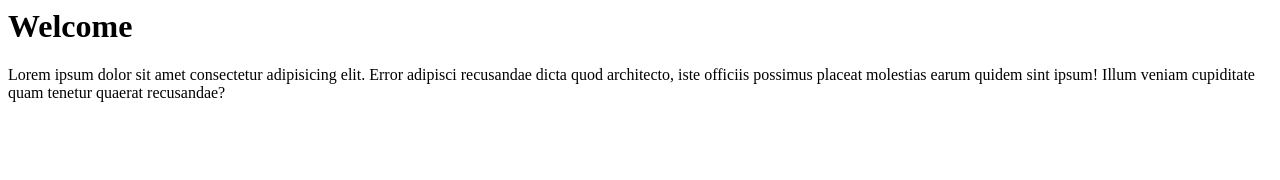
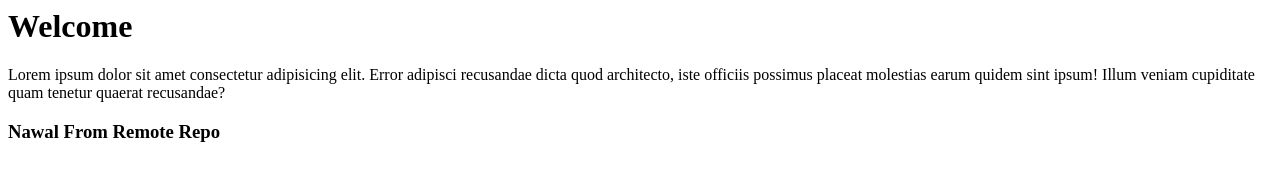
Before and after one commit to NawalZaki/E-LearningRepo, a plain HTML site: page Home.html in a window 1280 px wide. Drawn offline with Linux system fonts and the light colour scheme.

Commit message:
I add h3 tag

```diff
--- a/Home.html
+++ b/Home.html
@@ -10,5 +10,6 @@
     <div>
         <p>Lorem ipsum dolor sit amet consectetur adipisicing elit. Error adipisci recusandae dicta quod architecto, iste officiis possimus placeat molestias earum quidem sint ipsum! Illum veniam cupiditate quam tenetur quaerat recusandae?</p>
     </div>
+    <h3>Nawal From Remote Repo</h3>
 </body>
 </html>
```
